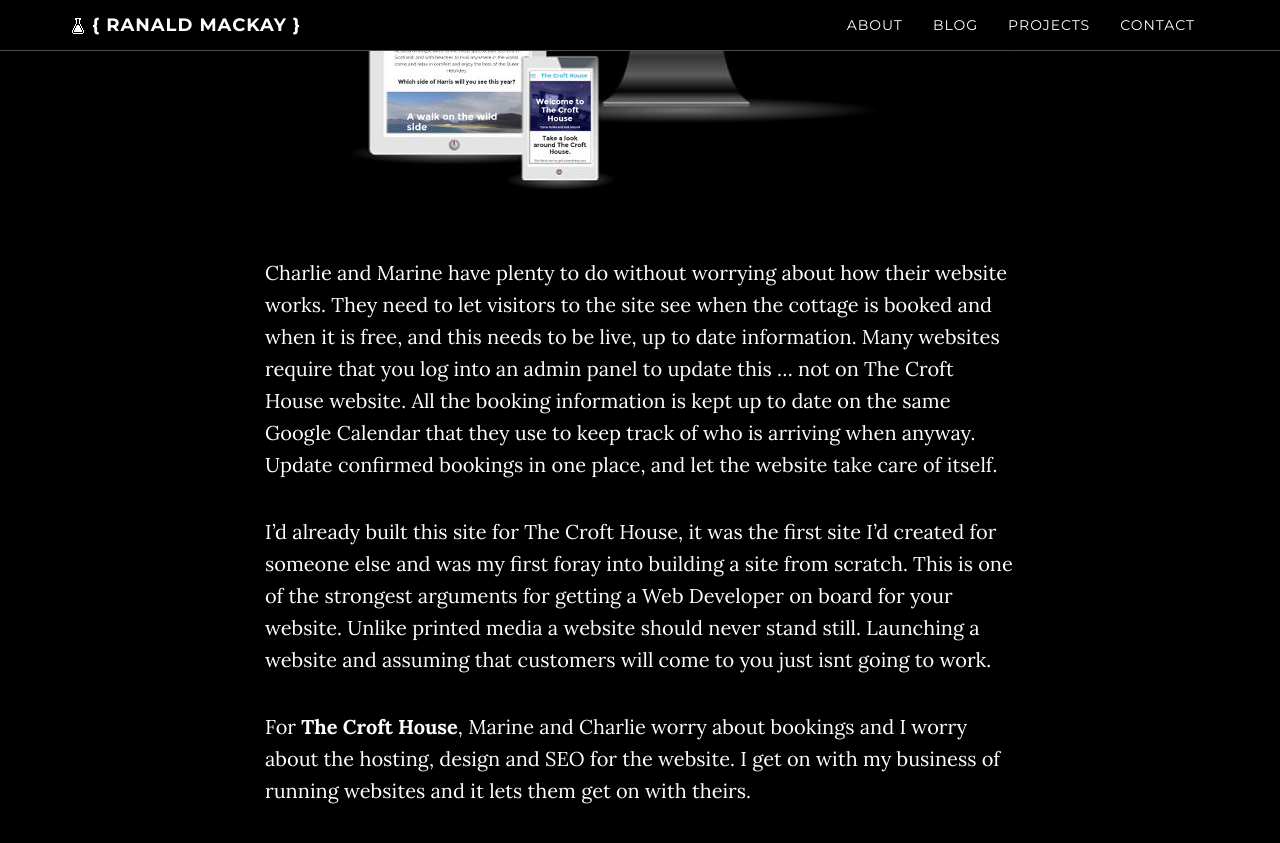
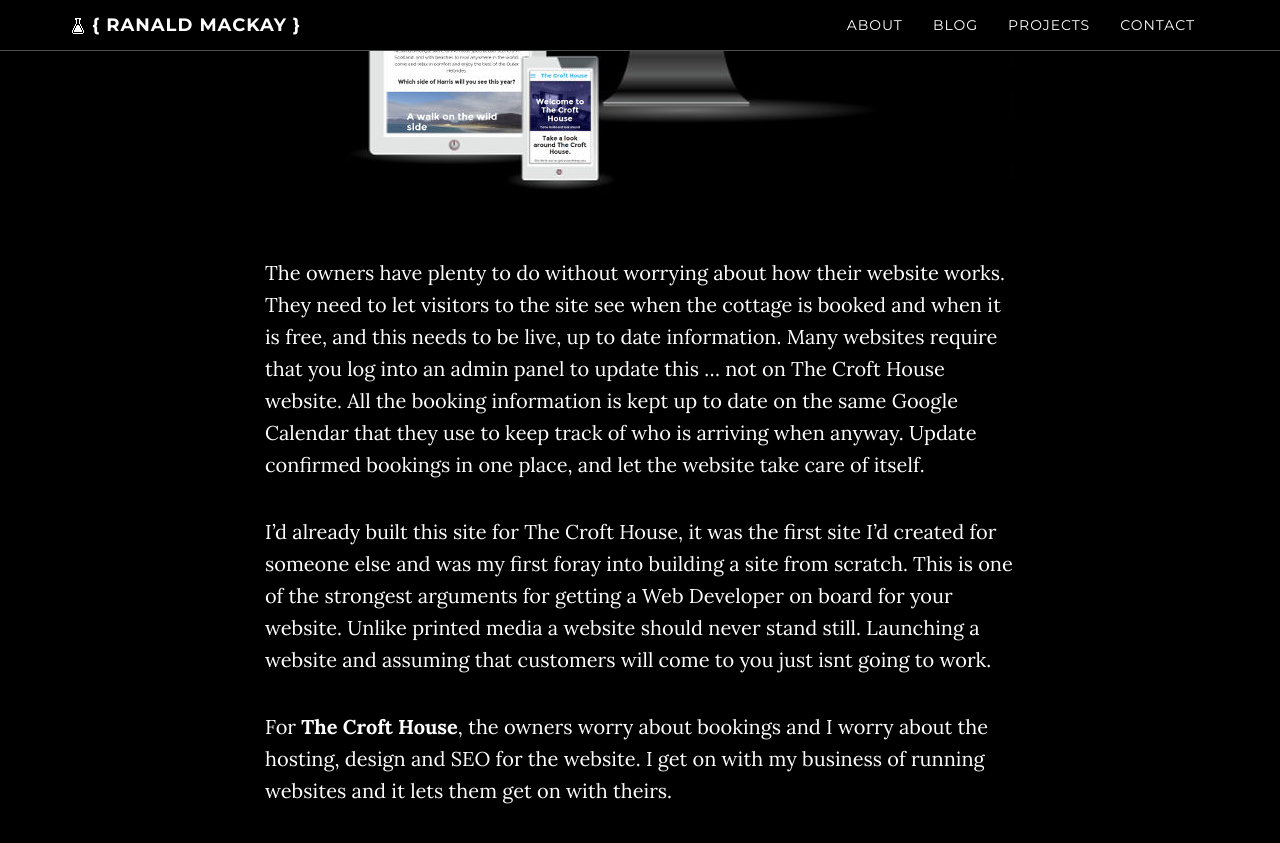
Before and after one commit to digital-freedom/digital-freedom.github.io, a Jekyll site: the page built from _projects/03-crofthouse.md, in a window 1280 px wide and 900 px high, scrolled down 830 px. Shown: the top 843 px of the window. Built offline with Jekyll 4.4.1, drawn with Linux system fonts in a browser that asks for light colours.

Commit message:
minor amends

```diff
--- a/_projects/03-crofthouse.md
+++ b/_projects/03-crofthouse.md
@@ -10,8 +10,8 @@ The Croft House is a lovely modernised croft in Borve on the west coast of Harri
 
 ![The Croft House in Borve, Isle of Harris website on different screen sizes](/img/projects/crofthouse_screens.jpg){: .img-responsive}
 
-Charlie and Marine have plenty to do without worrying about how their website works. They need to let visitors to the site see when the cottage is booked and when it is free, and this needs to be live, up to date information. Many websites require that you log into an admin panel to update this ... not on The Croft House website. All the booking information is kept up to date on the same Google Calendar that they use to keep track of who is arriving when anyway. Update confirmed bookings in one place, and let the website take care of itself.
+The owners have plenty to do without worrying about how their website works. They need to let visitors to the site see when the cottage is booked and when it is free, and this needs to be live, up to date information. Many websites require that you log into an admin panel to update this ... not on The Croft House website. All the booking information is kept up to date on the same Google Calendar that they use to keep track of who is arriving when anyway. Update confirmed bookings in one place, and let the website take care of itself.
 
 I'd already built this site for The Croft House, it was the first site I'd created for someone else and was my first foray into building a site from scratch. This is one of the strongest arguments for getting a Web Developer on board for your website. Unlike printed media a website should never stand still. Launching a website and assuming that customers will come to you just isnt going to work.
 
-For **The Croft House**, Marine and Charlie worry about bookings and I worry about the hosting, design and SEO for the website. I get on with my business of running websites and it lets them get on with theirs.
+For **The Croft House**, the owners worry about bookings and I worry about the hosting, design and SEO for the website. I get on with my business of running websites and it lets them get on with theirs.
```
